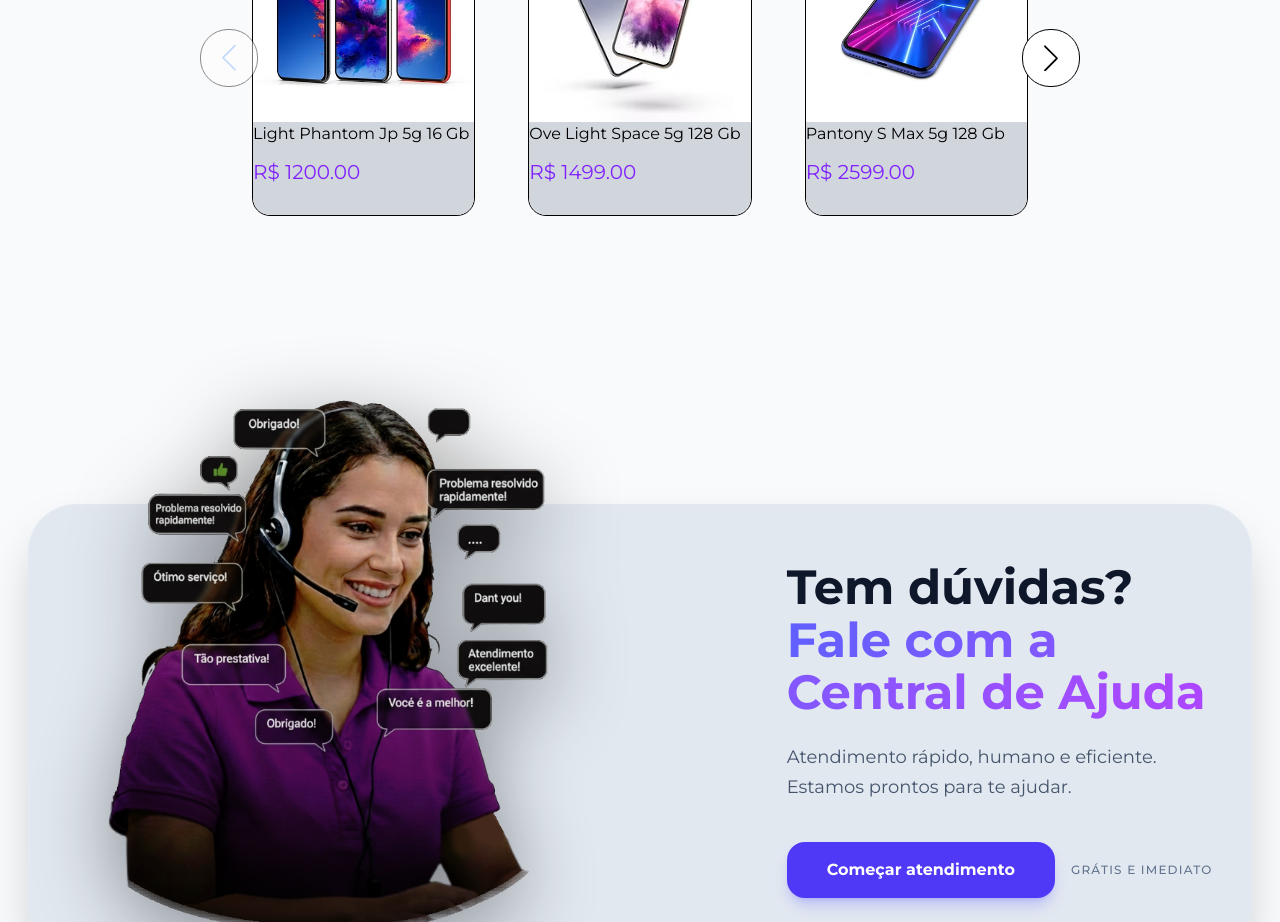
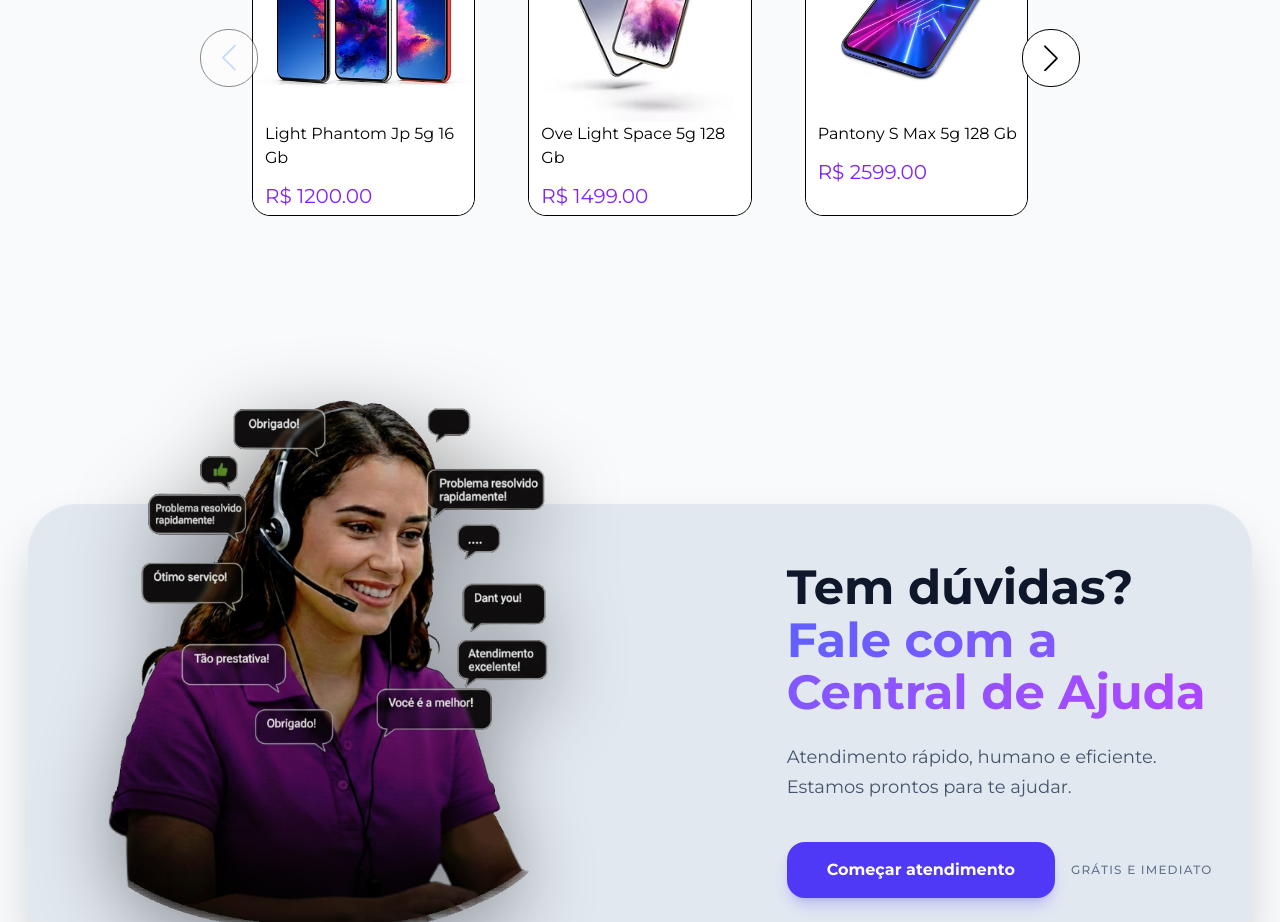
Before and after one commit to kleber-goncalves/techshed, a Next.js app: page /produto/alto-falante-mini-portatil-bluetooth in a window 1280 px wide. Shown: the part 1280-2202 px from the top of the page. Built offline with nearby package versions, Linux system fonts and the light colour scheme.

Commit message:
Ajusta ProductCard no slider e organiza estilo do slide

```diff
--- a/src/components/components-loja/ProductCard.jsx
+++ b/src/components/components-loja/ProductCard.jsx
@@ -1,8 +1,10 @@
-
 import Image from "next/image";
 import Link from "next/link";
 
-export default function ProductCard({ produto }) {
+export default function ProductCard({ produto, noMaxWidth = false }) {
+    const infoClassName = `flex flex-col h-23.25 pl-3  items-start bg-white gap-3 rounded-b-2xl${
+        noMaxWidth ? "" : " max-w-xs"
+    }`;
 
     return (
         <Link href={`/produto/${produto.slug}`}>
@@ -16,7 +18,7 @@ export default function ProductCard({ produto }) {
                         className="rounded-2xl"
                     />
                 </div>
-                <div className="flex flex-col h-23.25 max-w-xs items-start bg-gray-300 gap-3  rounded-b-2xl">
+                <div className={infoClassName}>
                     <p className="text-base text-black ">{produto.name}</p>
                     <div className=" w-full h-full flex ">
                         <p className="text-xl text-violet-600">
--- a/src/components/componets-page-produto/slide.jsx
+++ b/src/components/componets-page-produto/slide.jsx
@@ -9,7 +9,7 @@ import "swiper/css/pagination";
 import ProductCard from "@/components/components-loja/ProductCard";
 import { produtos } from "@/data/produtos";
 
-import styles from "./slide.module.css";
+import styles from "@/style/slide.module.css";
 
 export default function ProductSlider({
     items,
@@ -39,7 +39,6 @@ export default function ProductSlider({
                 spaceBetween={53}
                 slidesPerView={1}
                 navigation
-
                 keyboard={{ enabled: true }}
                 grabCursor
                 breakpoints={{
@@ -49,7 +48,7 @@ export default function ProductSlider({
             >
                 {list.map((produto) => (
                     <SwiperSlide key={produto.id} className="h-auto">
-                        <ProductCard produto={produto} />
+                        <ProductCard produto={produto} noMaxWidth />
                     </SwiperSlide>
                 ))}
             </Swiper>
```
Also changed, not shown: src/style/slide.module.css (renamed from src/components/componets-page-produto/slide.module.css).
